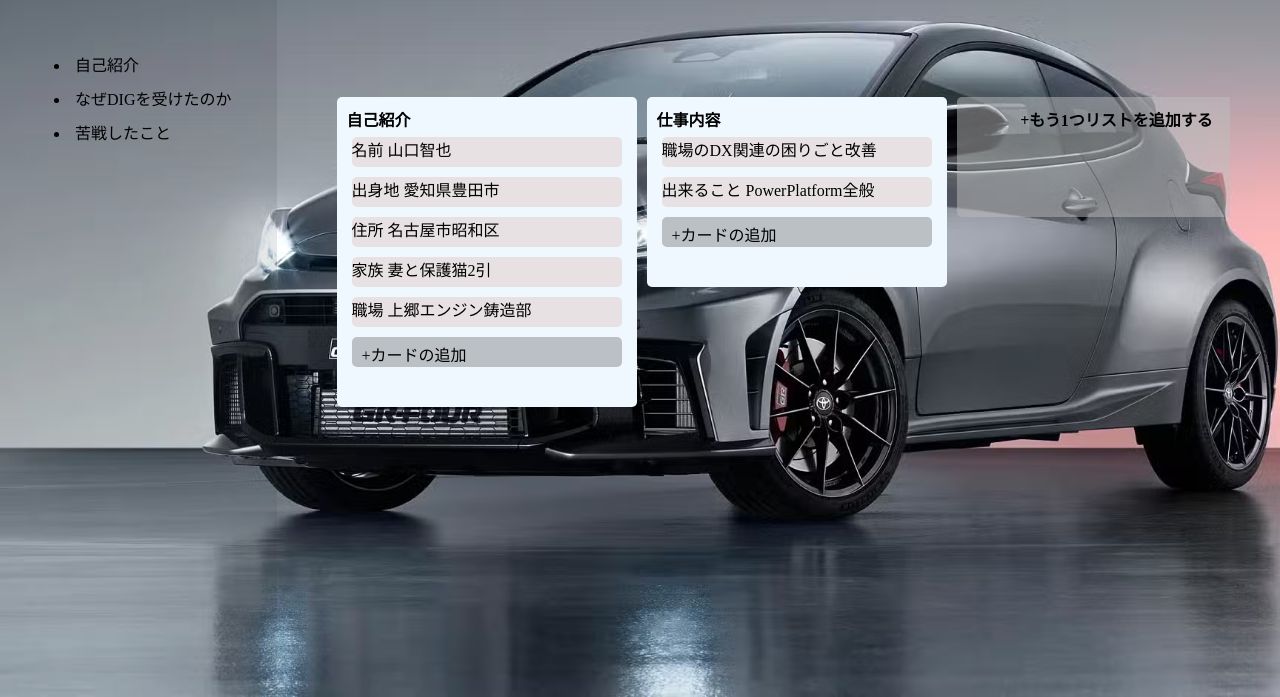
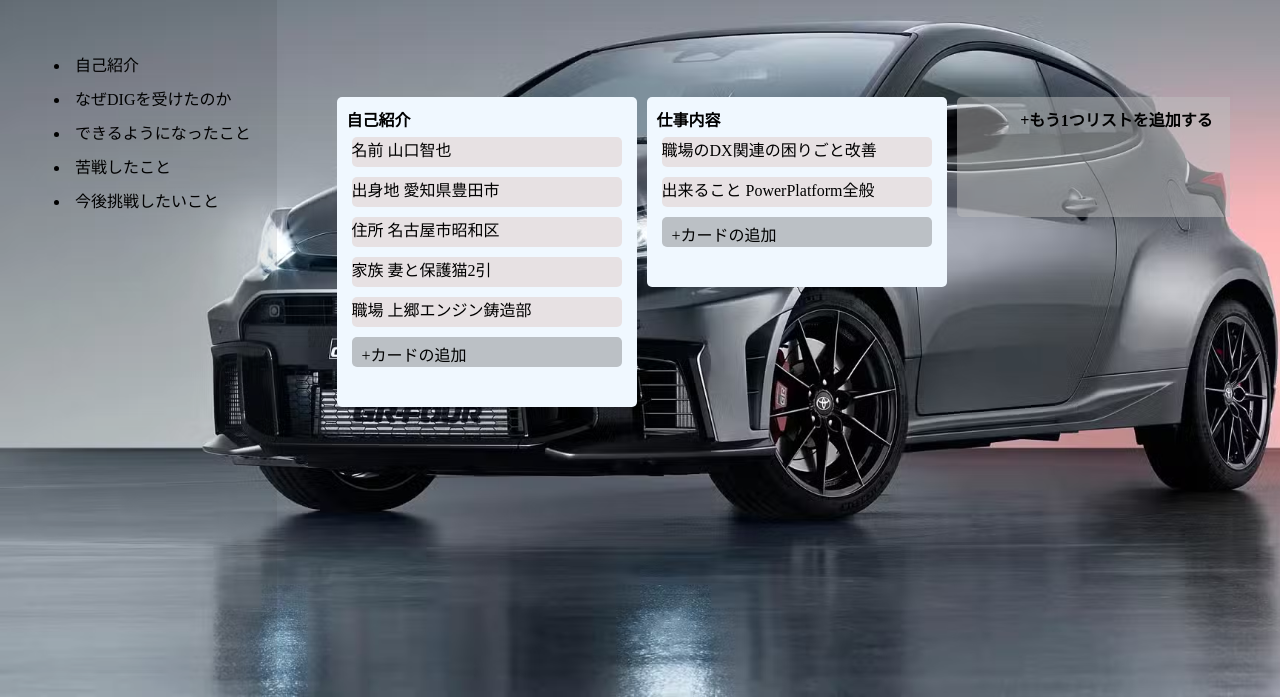
Before and after one commit to Tomoya143y/tomoyta143y.fnd27, a plain HTML site: page index.html in a window 1280 px wide. Both pictures are taken after a click on the button "DB起動読み込み". Shown: the part 103-800 px from the top of the page. Drawn offline with Linux system fonts and the light colour scheme.

Commit message:
Update index.html

```diff
--- a/index.html
+++ b/index.html
@@ -17,7 +17,9 @@
       <ul id = "menu-list">
         <li class="menu" id="1">自己紹介</li>
         <li class="menu" id="2">なぜDIGを受けたのか</li>
-        <li class="menu" id="3">苦戦したこと</li>
+        <li class="menu" id="3">できるようになったこと</li>
+        <li class="menu" id="4">苦戦したこと</li>
+        <li class="menu" id="5">今後挑戦したいこと</li>
       </ul>
     </div>
     <div id="childContainer">
```
